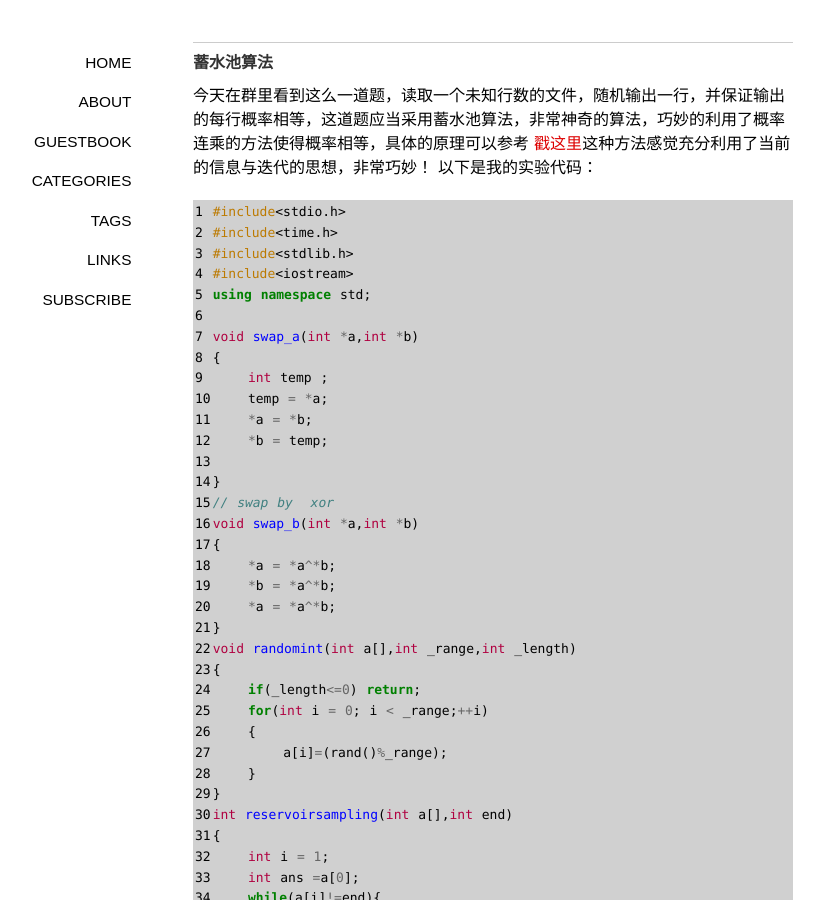
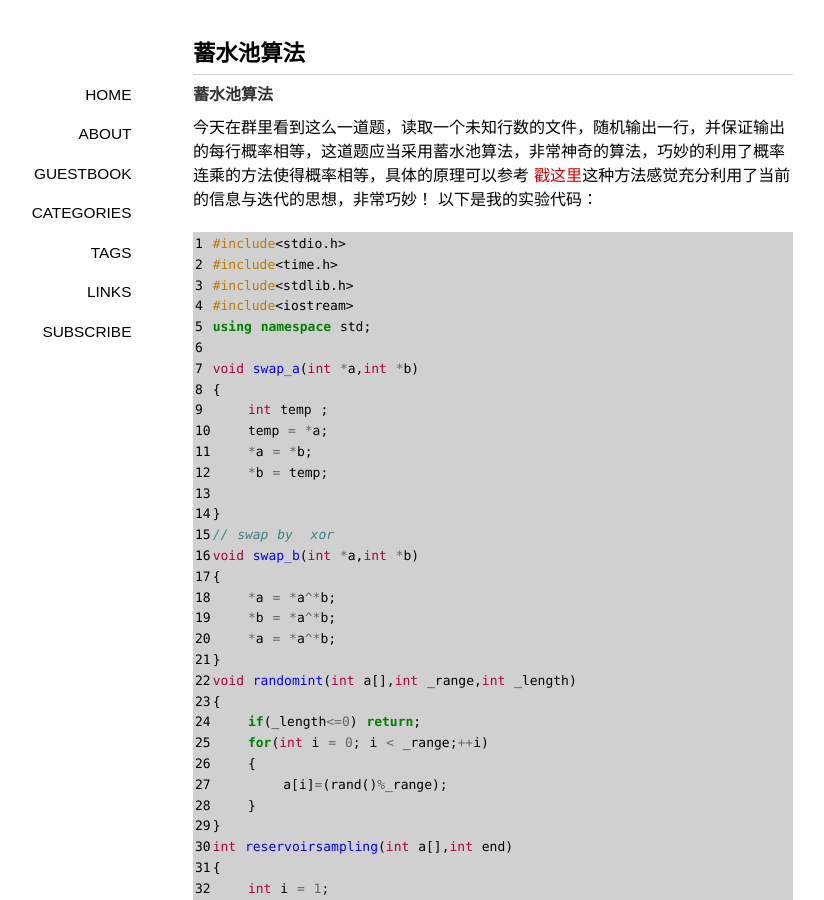
Before and after one commit to SureD/sured.github.com, a Jekyll site: the page built from _posts/2014-10-16-ReservoirSampling.md, in a window 1280 px wide and 900 px high. Shown: the whole window, without its empty margins (147-971 px from the left). Built offline with Jekyll 4.4.1, drawn with Linux system fonts in a browser that asks for light colours; some web fonts are replaced; Markdown is read by kramdown in place of the engine named in the settings; comment, search, counter and statistics services are not loaded.

Commit message:
fix bugs

```diff
--- a/_posts/2014-10-16-ReservoirSampling.md
+++ b/_posts/2014-10-16-ReservoirSampling.md
@@ -1,6 +1,6 @@
 ---
 layout: post
-title: ""
+title: "蓄水池算法"
 description: "蓄水池算法"
 category: Algorithm
 tags: [algorithm]
```
